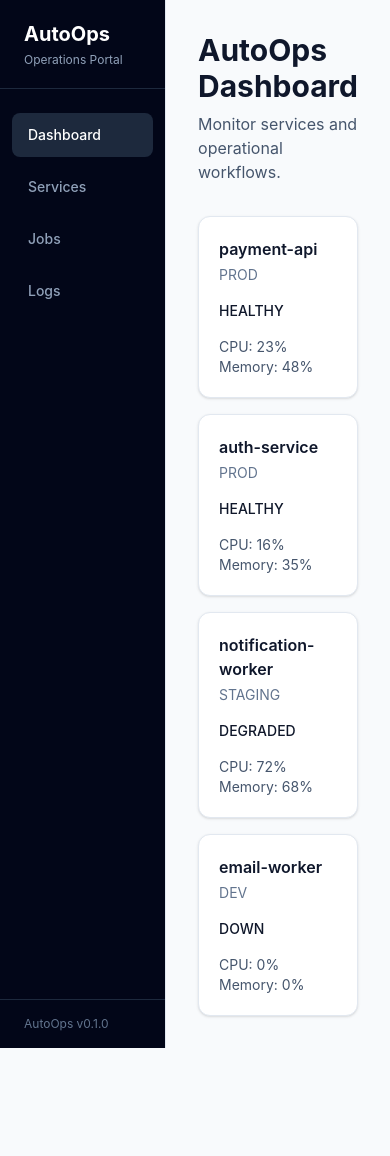
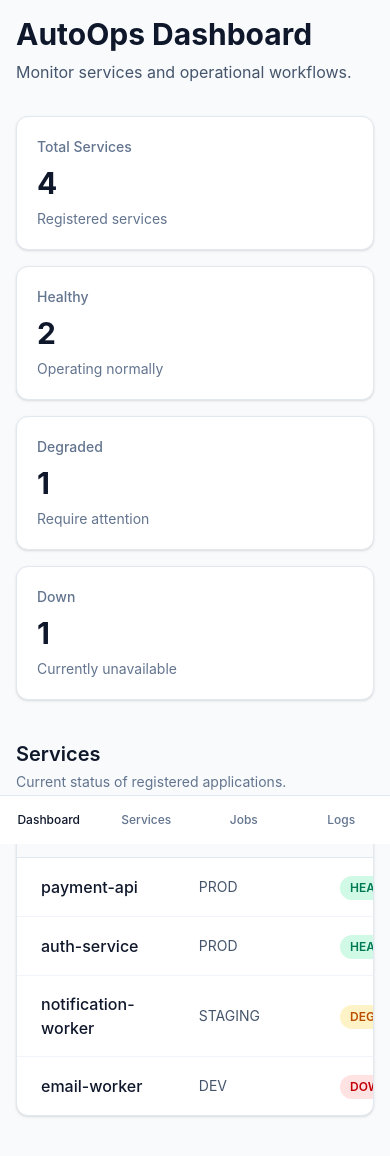
Before and after one commit to mevasudevmeti/autoops-portal, a React (Vite) app in the folder frontend/: page / in a window 390 px wide. Shown: the top 1156 px of the page. Before the commit the page ends 1048 px from the top, so only its background shows below. Built offline with nearby package versions, Linux system fonts and the light colour scheme.

Commit message:
feat(00):  add responsive dashboard and service overview

```diff
--- /dev/null
+++ b/frontend/src/components/MetricCard.tsx
@@ -0,0 +1,31 @@
+interface MetricCardProps {
+  title: string
+  value: number
+  description?: string
+}
+
+const MetricCard = ({
+  title,
+  value,
+  description,
+}: MetricCardProps) => {
+  return (
+    <div className="rounded-xl border border-slate-200 bg-white p-5 shadow-sm">
+      <p className="text-sm font-medium text-slate-500">
+        {title}
+      </p>
+
+      <p className="mt-2 text-3xl font-bold text-slate-900">
+        {value}
+      </p>
+
+      {description && (
+        <p className="mt-2 text-sm text-slate-500">
+          {description}
+        </p>
+      )}
+    </div>
+  )
+}
+
+export default MetricCard
--- /dev/null
+++ b/frontend/src/components/ServiceTable.tsx
@@ -0,0 +1,81 @@
+import type { Service } from '../types'
+import StatusBadge from './StatusBadge'
+
+interface ServiceTableProps {
+  services: Service[]
+}
+
+const ServiceTable = ({ services }: ServiceTableProps) => {
+  return (
+    <div className="overflow-hidden rounded-xl border border-slate-200 bg-white shadow-sm">
+      <div className="overflow-x-auto">
+        <table className="w-full min-w-[720px] text-left">
+          <thead className="border-b border-slate-200 bg-slate-50">
+            <tr>
+              <th className="px-6 py-4 text-xs font-semibold uppercase tracking-wide text-slate-500">
+                Service
+              </th>
+
+              <th className="px-6 py-4 text-xs font-semibold uppercase tracking-wide text-slate-500">
+                Environment
+              </th>
+
+              <th className="px-6 py-4 text-xs font-semibold uppercase tracking-wide text-slate-500">
+                Status
+              </th>
+
+              <th className="px-6 py-4 text-xs font-semibold uppercase tracking-wide text-slate-500">
+                Version
+              </th>
+
+              <th className="px-6 py-4 text-xs font-semibold uppercase tracking-wide text-slate-500">
+                CPU
+              </th>
+
+              <th className="px-6 py-4 text-xs font-semibold uppercase tracking-wide text-slate-500">
+                Memory
+              </th>
+            </tr>
+          </thead>
+
+          <tbody className="divide-y divide-slate-100">
+            {services.map((service) => (
+              <tr
+                key={service.id}
+                className="transition-colors hover:bg-slate-50"
+              >
+                <td className="px-6 py-4">
+                  <p className="font-medium text-slate-900">
+                    {service.name}
+                  </p>
+                </td>
+
+                <td className="px-6 py-4 text-sm text-slate-600">
+                  {service.environment}
+                </td>
+
+                <td className="px-6 py-4">
+                  <StatusBadge status={service.status} />
+                </td>
+
+                <td className="px-6 py-4 text-sm text-slate-600">
+                  {service.version}
+                </td>
+
+                <td className="px-6 py-4 text-sm text-slate-600">
+                  {service.cpuUsage}%
+                </td>
+
+                <td className="px-6 py-4 text-sm text-slate-600">
+                  {service.memoryUsage}%
+                </td>
+              </tr>
+            ))}
+          </tbody>
+        </table>
+      </div>
+    </div>
+  )
+}
+
+export default ServiceTable
--- /dev/null
+++ b/frontend/src/components/StatusBadge.tsx
@@ -0,0 +1,23 @@
+import type { ServiceStatus } from '../types'
+
+interface StatusBadgeProps {
+  status: ServiceStatus
+}
+
+const statusStyles: Record<ServiceStatus, string> = {
+  HEALTHY: 'bg-emerald-100 text-emerald-700',
+  DEGRADED: 'bg-amber-100 text-amber-700',
+  DOWN: 'bg-red-100 text-red-700',
+}
+
+const StatusBadge = ({ status }: StatusBadgeProps) => {
+  return (
+    <span
+      className={`inline-flex rounded-full px-2.5 py-1 text-xs font-semibold ${statusStyles[status]}`}
+    >
+      {status}
+    </span>
+  )
+}
+
+export default StatusBadge
--- a/frontend/src/components/layouts/AppLayout.tsx
+++ b/frontend/src/components/layouts/AppLayout.tsx
@@ -1,4 +1,5 @@
 import { Outlet } from 'react-router-dom'
+import MobileNavigation from './MobileNavigation'
 import Sidebar from '../../pages/Sidebar'
 
 const AppLayout = () => {
@@ -6,9 +7,11 @@ const AppLayout = () => {
     <div className="flex min-h-screen bg-slate-50">
       <Sidebar />
 
-      <div className="flex-1">
+      <div className="min-w-0 flex-1 pb-16 md:pb-0">
         <Outlet />
       </div>
+
+      <MobileNavigation />
     </div>
   )
 }
--- /dev/null
+++ b/frontend/src/components/layouts/MobileNavigation.tsx
@@ -0,0 +1,49 @@
+import { NavLink } from 'react-router-dom'
+
+const navigationItems = [
+  {
+    label: 'Dashboard',
+    path: '/',
+  },
+  {
+    label: 'Services',
+    path: '/services',
+  },
+  {
+    label: 'Jobs',
+    path: '/jobs',
+  },
+  {
+    label: 'Logs',
+    path: '/logs',
+  },
+]
+
+const MobileNavigation = () => {
+  return (
+    <nav className="fixed bottom-0 left-0 right-0 z-50 border-t border-slate-200 bg-white md:hidden">
+      <ul className="grid grid-cols-4">
+        {navigationItems.map((item) => (
+          <li key={item.path}>
+            <NavLink
+              to={item.path}
+              end={item.path === '/'}
+              className={({ isActive }) =>
+                [
+                  'flex justify-center px-2 py-4 text-xs font-medium',
+                  isActive
+                    ? 'text-slate-900'
+                    : 'text-slate-500',
+                ].join(' ')
+              }
+            >
+              {item.label}
+            </NavLink>
+          </li>
+        ))}
+      </ul>
+    </nav>
+  )
+}
+
+export default MobileNavigation
--- a/frontend/src/pages/DashboardPage.tsx
+++ b/frontend/src/pages/DashboardPage.tsx
@@ -1,8 +1,25 @@
+import MetricCard from '../components/MetricCard'
+import ServiceTable from '../components/ServiceTable'
 import { mockServices } from '../mocks/services'
 
 const DashboardPage = () => {
+  const totalServices = mockServices.length
+
+  const healthyServices = mockServices.filter(
+    (service) => service.status === 'HEALTHY',
+  ).length
+
+  const degradedServices = mockServices.filter(
+    (service) => service.status === 'DEGRADED',
+  ).length
+
+  const downServices = mockServices.filter(
+    (service) => service.status === 'DOWN',
+  ).length
+
   return (
-    <main className="p-8">
+    <main className="p-4 sm:p-6 lg:p-8">
+      <header>
         <h1 className="text-3xl font-bold text-slate-900">
           AutoOps Dashboard
         </h1>
@@ -10,35 +27,46 @@ const DashboardPage = () => {
         <p className="mt-2 text-slate-600">
           Monitor services and operational workflows.
         </p>
+      </header>
 
-      <div className="mt-8 grid gap-4 md:grid-cols-2 lg:grid-cols-4">
-        {mockServices.map((service) => (
-          <div
-            key={service.id}
-            className="rounded-xl border border-slate-200 bg-white p-5 shadow-sm"
-          >
-            <h2 className="font-semibold text-slate-900">
-              {service.name}
+      <section className="mt-8 grid gap-4 sm:grid-cols-2 xl:grid-cols-4">
+        <MetricCard
+          title="Total Services"
+          value={totalServices}
+          description="Registered services"
+        />
+
+        <MetricCard
+          title="Healthy"
+          value={healthyServices}
+          description="Operating normally"
+        />
+
+        <MetricCard
+          title="Degraded"
+          value={degradedServices}
+          description="Require attention"
+        />
+
+        <MetricCard
+          title="Down"
+          value={downServices}
+          description="Currently unavailable"
+        />
+      </section>
+
+      <section className="mt-10">
+        <div className="mb-4">
+          <h2 className="text-xl font-semibold text-slate-900">
+            Services
           </h2>
 
           <p className="mt-1 text-sm text-slate-500">
-              {service.environment}
+            Current status of registered applications.
           </p>
-
-            <p className="mt-4 text-sm font-medium">
-              {service.status}
-            </p>
-
-            <div className="mt-4 text-sm text-slate-600">
-              CPU: {service.cpuUsage}%
         </div>
-
-            <div className="text-sm text-slate-600">
-              Memory: {service.memoryUsage}%
-            </div>
-          </div>
-        ))}
-      </div>
+        <ServiceTable services={mockServices} />
+      </section>
     </main>
   )
 }
--- a/frontend/src/pages/Sidebar.tsx
+++ b/frontend/src/pages/Sidebar.tsx
@@ -21,7 +21,7 @@ const navigationItems = [
 
 const Sidebar = () => {
   return (
-    <aside className="flex min-h-screen w-64 flex-col border-r border-slate-200 bg-slate-950 text-white">
+    <aside className="hidden min-h-screen w-64 flex-col border-r border-slate-200 bg-slate-950 text-white md:flex">
       <div className="border-b border-slate-800 px-6 py-5">
         <h1 className="text-xl font-bold">
           AutoOps
```
Lines whose indentation alone changed are shown as unchanged.
